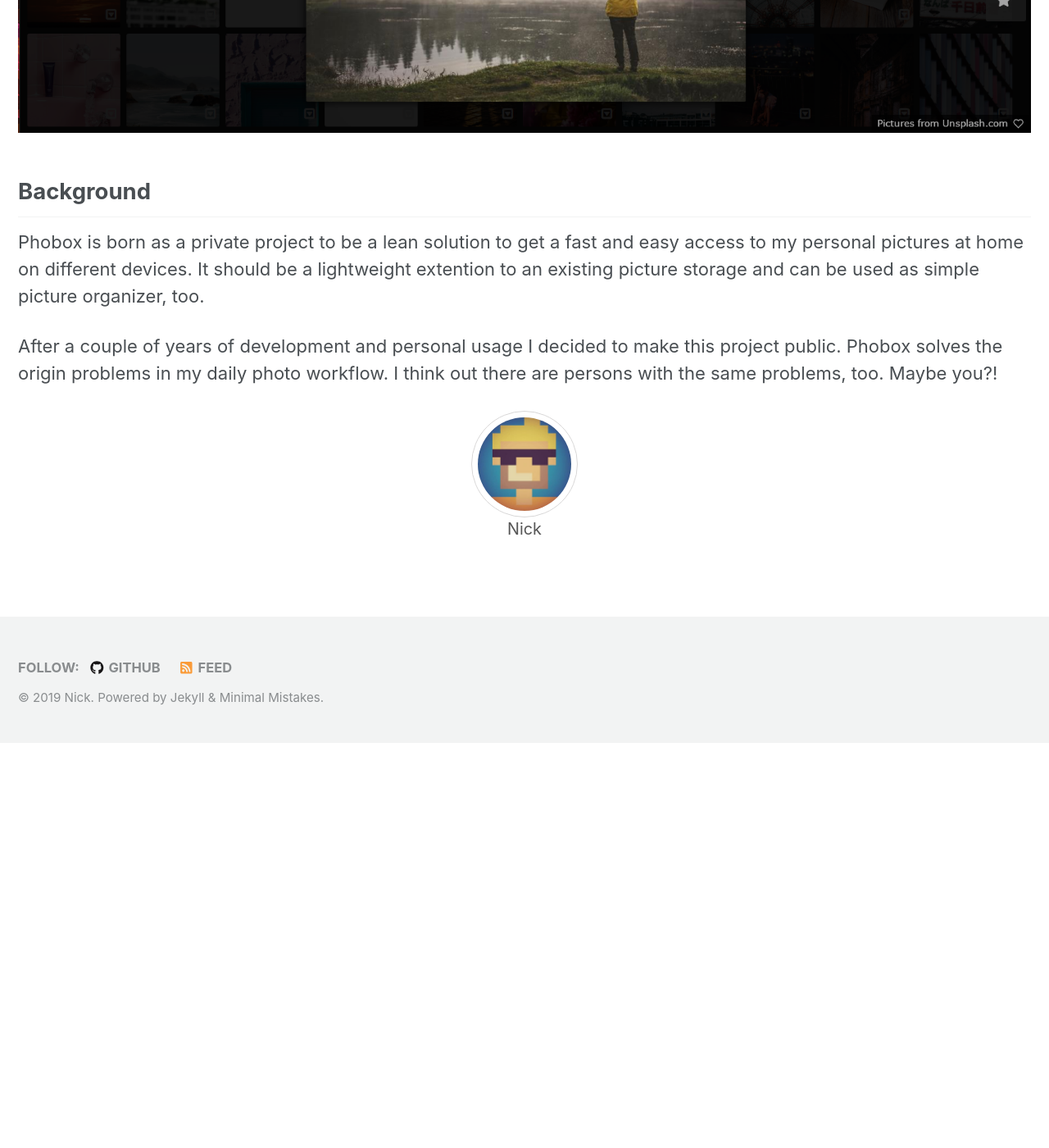
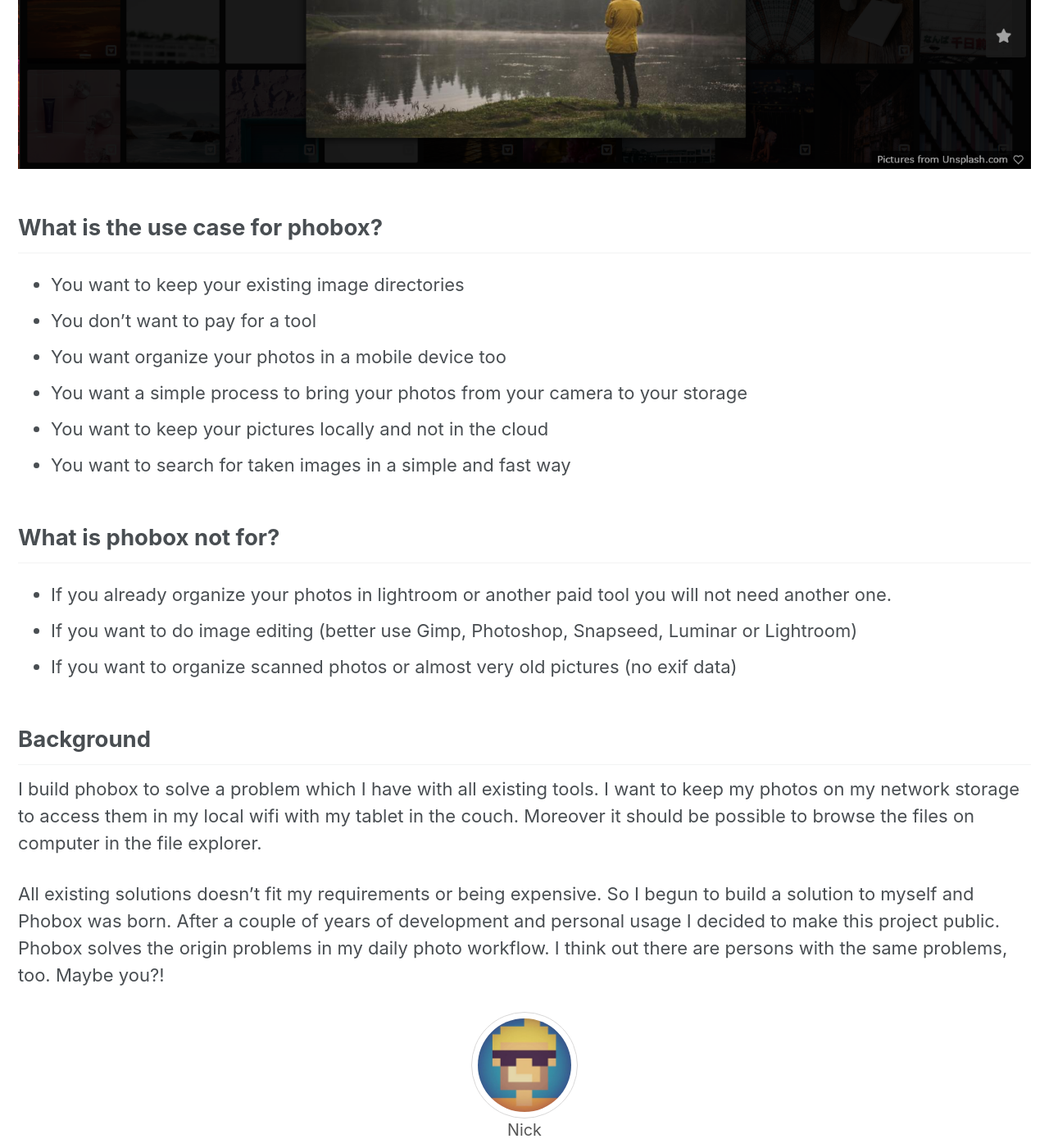
Before and after one commit to phoboxhq/home2, a Jekyll site: the page built from _pages/about.md, in a window 1280 px wide and 1400 px high, scrolled down 2052 px. Shown: the whole window at 82% size. Built offline with Jekyll 4.4.1, drawn with Linux system fonts in a browser that asks for light colours; cached includes are drawn as plain includes; nearby versions of some CDN libraries; before the commit the page ends 2959 px from its top, so only the background shows below that; some of the changed text lies outside the part shown.

Commit message:
Update about.md

```diff
--- a/_pages/about.md
+++ b/_pages/about.md
@@ -17,7 +17,7 @@ or a REST-API. Moreover you can organize your files and create collections of th
 **I developed phobox to solve three main problems in my picture workflow:**
  - organize new pictures from camera to the correct directories
  - get a simple and fast access to the pictures on my smartphone at home
- - search for pictures
+ - searching pictures by time, name, camera type ....
 
 [![alt phobox image gallery](/assets/images/phobox_images.png)](/assets/images/phobox_images.png)
 
@@ -25,6 +25,7 @@ or a REST-API. Moreover you can organize your files and create collections of th
 This application is niche product with a special use case. I concentrate to the following principles:
 * Phobox have to work with existing directories of photos
 * Phobox doesn't change the existing directory stucture of photos
+* Phobox doesn't save pictures in closed databases
 * Phobox has no cloud services -> your files are saved on your harddrive
 * Phobox provides a simple webinterface for accessing the photos on a webbrowser
 * Phobox provides a REST API for advanced use cases
@@ -32,10 +33,25 @@ This application is niche product with a special use case. I concentrate to the
 
 [![alt phobox image lightbox](/assets/images/phobox_lightbox.png)](/assets/images/phobox_lightbox.png)
 
+## What is the use case for phobox?
+* You want to keep your existing image directories
+* You don't want to pay for a tool
+* You want organize your photos in a mobile device too
+* You want a simple process to bring your photos from your camera to your storage
+* You want to keep your pictures locally and not in the cloud
+* You want to search for taken images in a simple and fast way
+
+## What is phobox not for?
+* If you already organize your photos in lightroom or another paid tool you will not need another one.
+* If you want to do image editing (better use Gimp, Photoshop, Snapseed, Luminar or Lightroom)
+* If you want to organize scanned photos or almost very old pictures (no exif data)
+
 ## Background
-Phobox is born as a private project to be a lean solution to get a fast and easy access to my personal pictures at home on different devices. It should be a lightweight extention to an existing picture storage and can be used as simple picture organizer, too.
+I build phobox to solve a problem which I have with all existing tools. I want to keep my photos on my network storage
+to access them in my local wifi with my tablet in the couch. Moreover it should be possible to browse the files on computer
+in the file explorer.
 
-After a couple of years of development and personal usage I decided to make this project public. Phobox solves the origin problems in my daily photo workflow. I think out there are persons with the same problems, too. Maybe you?!
+All existing solutions doesn't fit my requirements or being expensive. So I begun to build a solution to myself and Phobox was born. After a couple of years of development and personal usage I decided to make this project public. Phobox solves the origin problems in my daily photo workflow. I think out there are persons with the same problems, too. Maybe you?!
 
 <div style="text-align:center;">
     <img src="/assets/images/nick_avatar.jpg" style="
```
